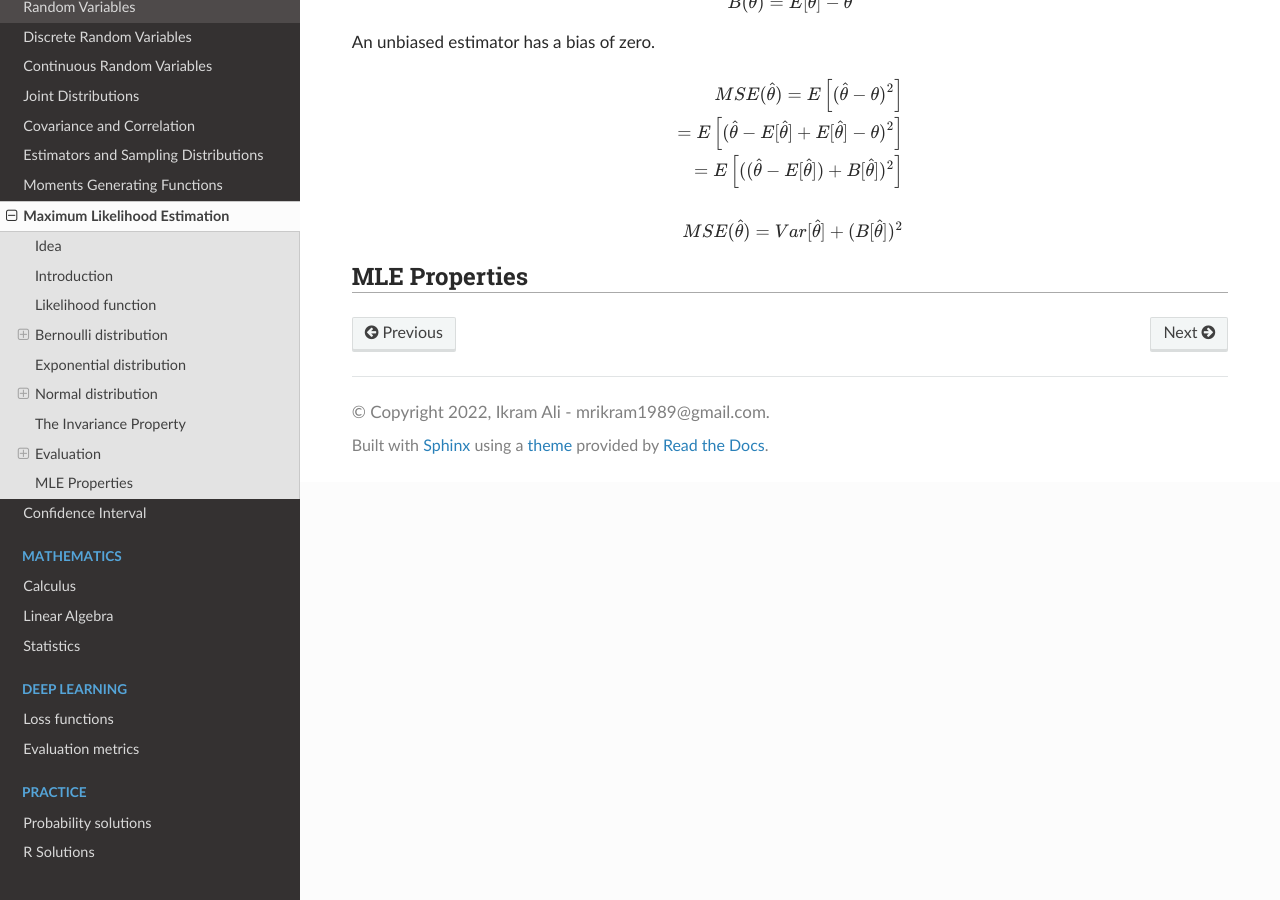
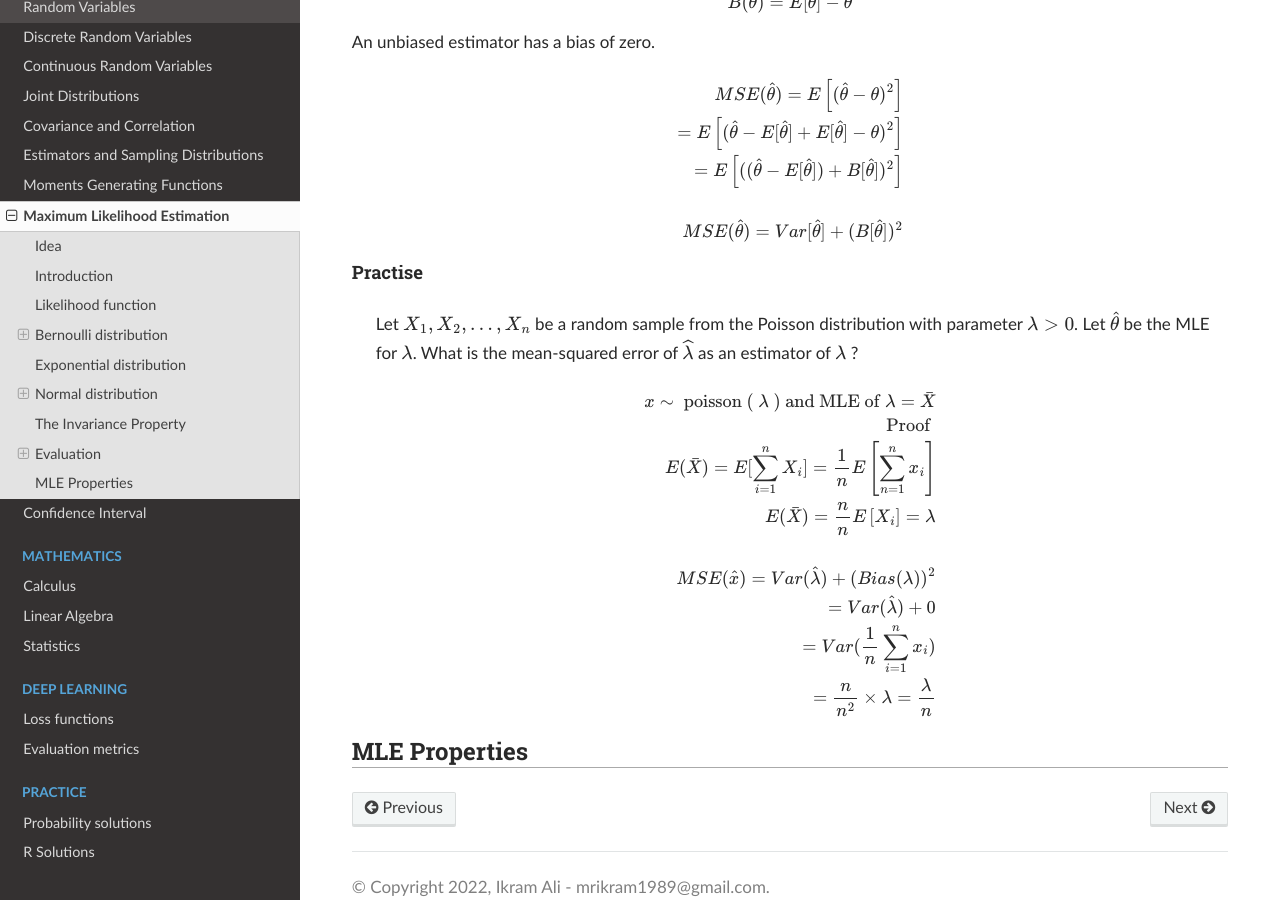
Before and after one commit to akkefa/ml-notes, a Sphinx documentation site: the page built from docs/probability/maximum_likelihood_estimation.rst, in a window 1280 px wide and 900 px high, scrolled down 8500 px. Built offline with Sphinx 7.4.7 and the Read the Docs theme 2.0.0, drawn with Linux system fonts in a browser that asks for light colours.

Commit message:
New changes.

```diff
--- a/docs/probability/maximum_likelihood_estimation.rst
+++ b/docs/probability/maximum_likelihood_estimation.rst
@@ -285,6 +285,28 @@ Variance, MSE, and Bias
     MSE(\hat{\theta})=Var[\hat{\theta}]+(B[\hat{\theta}])^{2}
 
 
+Practise
+^^^^^^^^^^
+
+    Let :math:`X_{1}, X_{2}, \ldots, X_{n}` be a random sample from the Poisson distribution with parameter :math:`\lambda>0`.
+    Let :math:`\hat{\theta}` be the MLE for :math:`\lambda`.
+    What is the mean-squared error of :math:`\widehat{\lambda}` as an estimator of :math:`\lambda` ?
+
+.. math::
+
+    x \sim \text { poisson ( } \lambda \text { ) and MLE of } \lambda=\bar{X}   \\
+    \text{ Proof } \\
+    E(\bar{X}) = E[\sum_{i=1}^{n} X_{i}] = \frac{1}{n} E\left[\sum_{n=1}^{n} x_{i}\right] \\
+    E(\bar{X}) = \frac{n}{n} E\left[X_{i}\right] = \lambda \\
+    \\
+    MSE(\hat{x})=Var(\hat{\lambda})+(Bias(\lambda))^{2} \\
+    = Var(\hat{\lambda})+ 0 \\
+    = Var (\frac{1}{n} \sum_{i=1}^{n} x_{i}) \\
+    = \frac{n}{n^{2}} \times \lambda = \frac{\lambda}{n}
+
+
+
+
 
 MLE Properties
 ================
```
